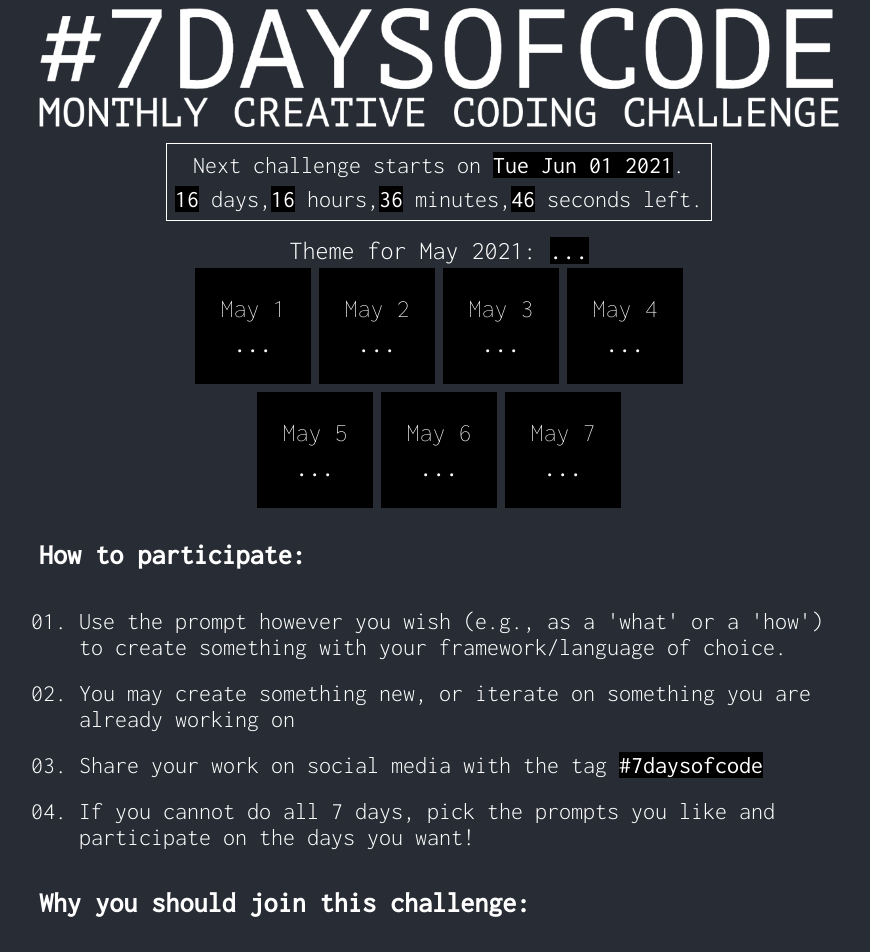
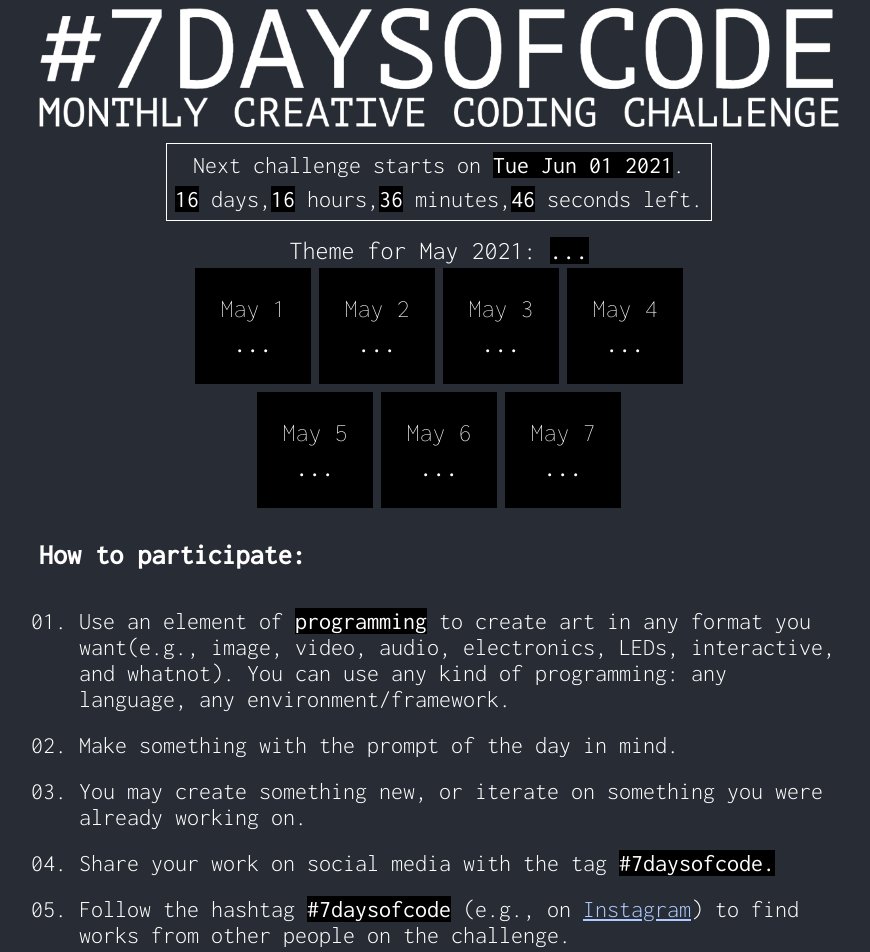
Before and after one commit to SabinT/7daysofcode, a React (Create React App) app: page / in a window 1280 px wide. Shown: the top 952 px of the page, without its empty margins (201-1071 px from the left). Built offline with nearby package versions, Linux system fonts and the light colour scheme.

Commit message:
Add some info, upgrade package-lock, clean up README

```diff
--- a/src/App.tsx
+++ b/src/App.tsx
@@ -11,7 +11,7 @@ function App() {
           <strong>#7DaysOfCode</strong> Creative Coding Challenge <br />
             Make art with code on the first 7 days of every month.
           </p> */}
-          <img className='App-title-image' src='title.png' alt='7 Days of Code - Monthly Creative Coding Challenge' />
+        <img className='App-title-image' src='title.png' alt='7 Days of Code - Monthly Creative Coding Challenge' />
         <ChallengeTimer />
         <PromptsPanel />
       </header>
@@ -19,9 +19,11 @@ function App() {
         How to participate:
       </h3>
       <ol>
-        <li>Use the prompt however you wish (e.g., as a 'what' or a 'how') to create something with your framework/language of choice.</li>
-        <li>You may create something new, or iterate on something you are already working on</li>
-        <li>Share your work on social media with the tag <strong>#7daysofcode</strong></li>
+        <li>Use an element of <strong>programming</strong> to create art in any format you want(e.g., image, video, audio, electronics, LEDs, interactive, and whatnot). You can use any kind of programming: any language, any environment/framework.</li>
+        <li>Make something with the prompt of the day in mind.</li>
+        <li>You may create something new, or iterate on something you were already working on.</li>
+        <li>Share your work on social media with the tag <strong>#7daysofcode.</strong></li>
+        <li>Follow the hashtag <strong>#7daysofcode</strong> (e.g., on <a href='https://www.instagram.com/explore/tags/7daysofcode/'>Instagram</a>) to find works from other people on the challenge.</li>
         <li>If you cannot do all 7 days, pick the prompts you like and participate on the days you want!</li>
       </ol>
 
```
Also changed, not shown: 2 other files (tests, documents, lock files or other folders).
